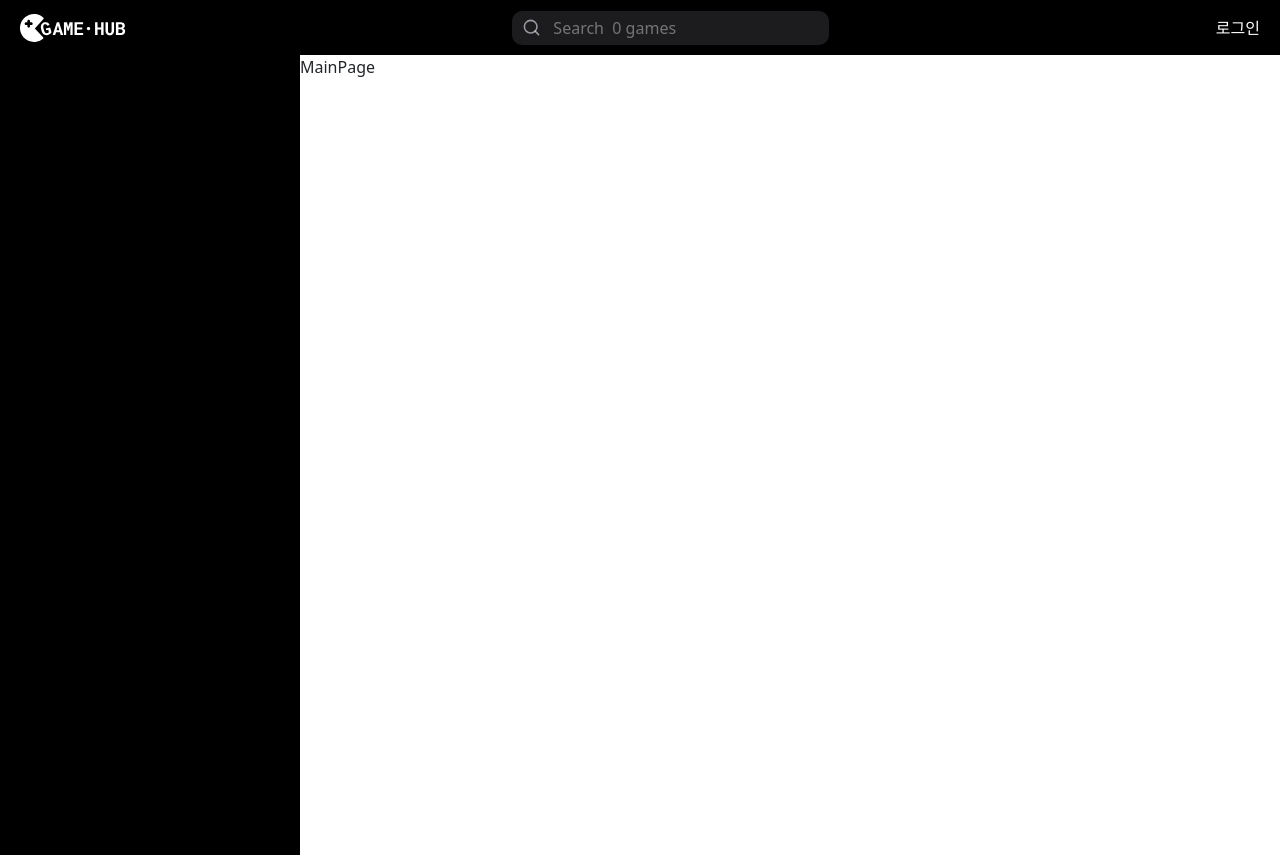
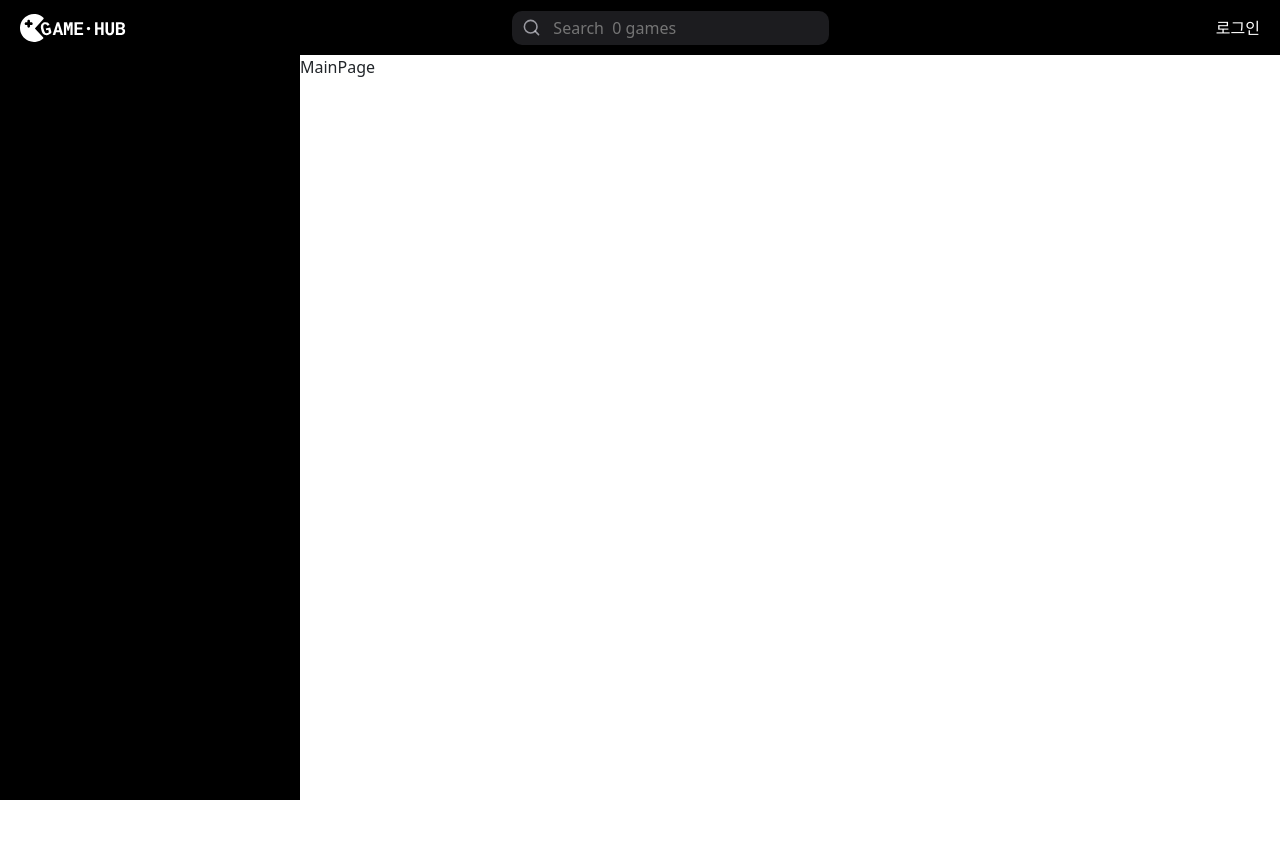
Before and after one commit to Agratos/game-hub, a React (Create React App) app: page / in a window 1280 px wide. After the commit the page ends 800 px from the top, so only its background shows below. Built offline with nearby package versions, Linux system fonts and the light colour scheme; no server answers.

Commit message:
style: AppLayout

```diff
--- a/src/layouts/AppLayout.jsx
+++ b/src/layouts/AppLayout.jsx
@@ -11,12 +11,15 @@ const AppLayout = () => {
       <main
         style={{
           display: 'flex',
+          minHeight: 'calc(100vh - 55px)',
+          height: '100%',
         }}
       >
         <aside
           style={{
             width: '300px',
-            height: '100vh',
+            minHeight: 'calc(100vh - 55px)',
+            height: '100%',
             backgroundColor: 'black',
           }}
         ></aside>
```
